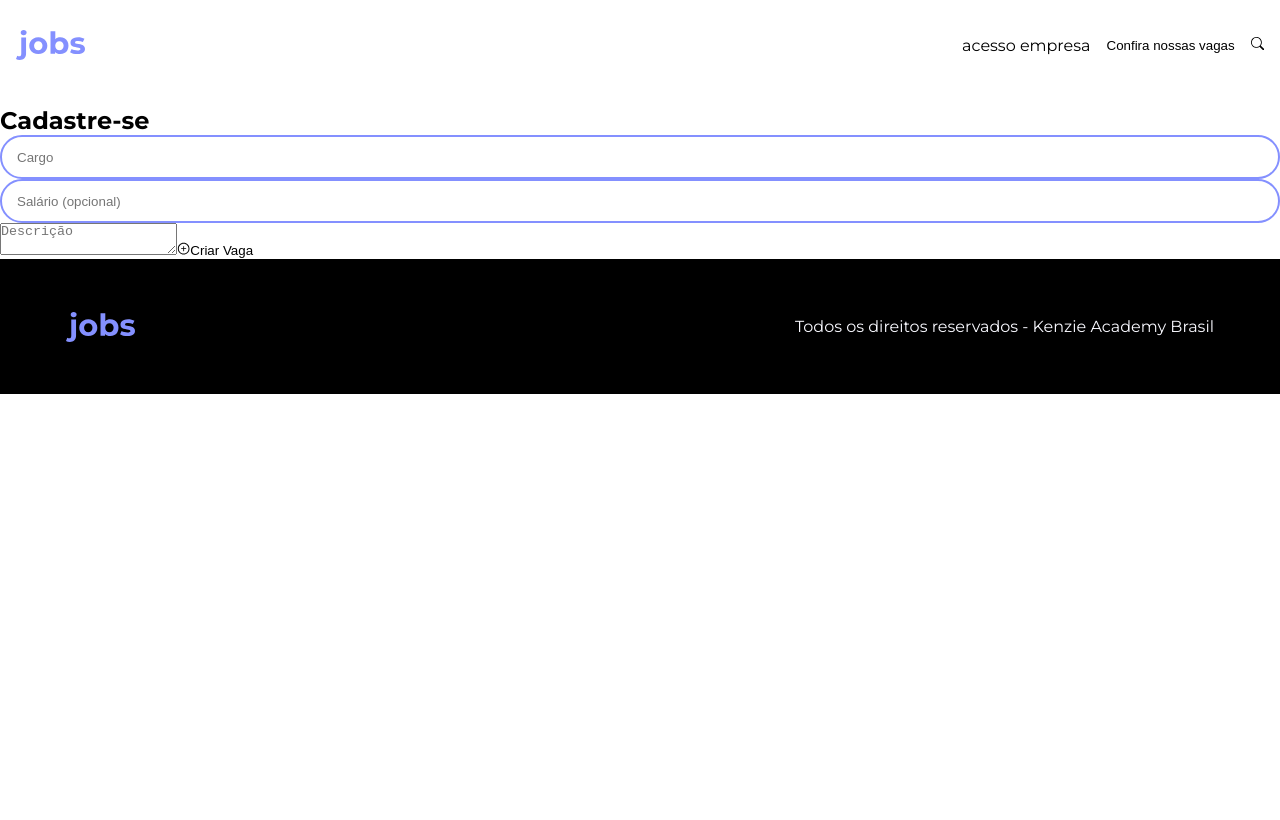
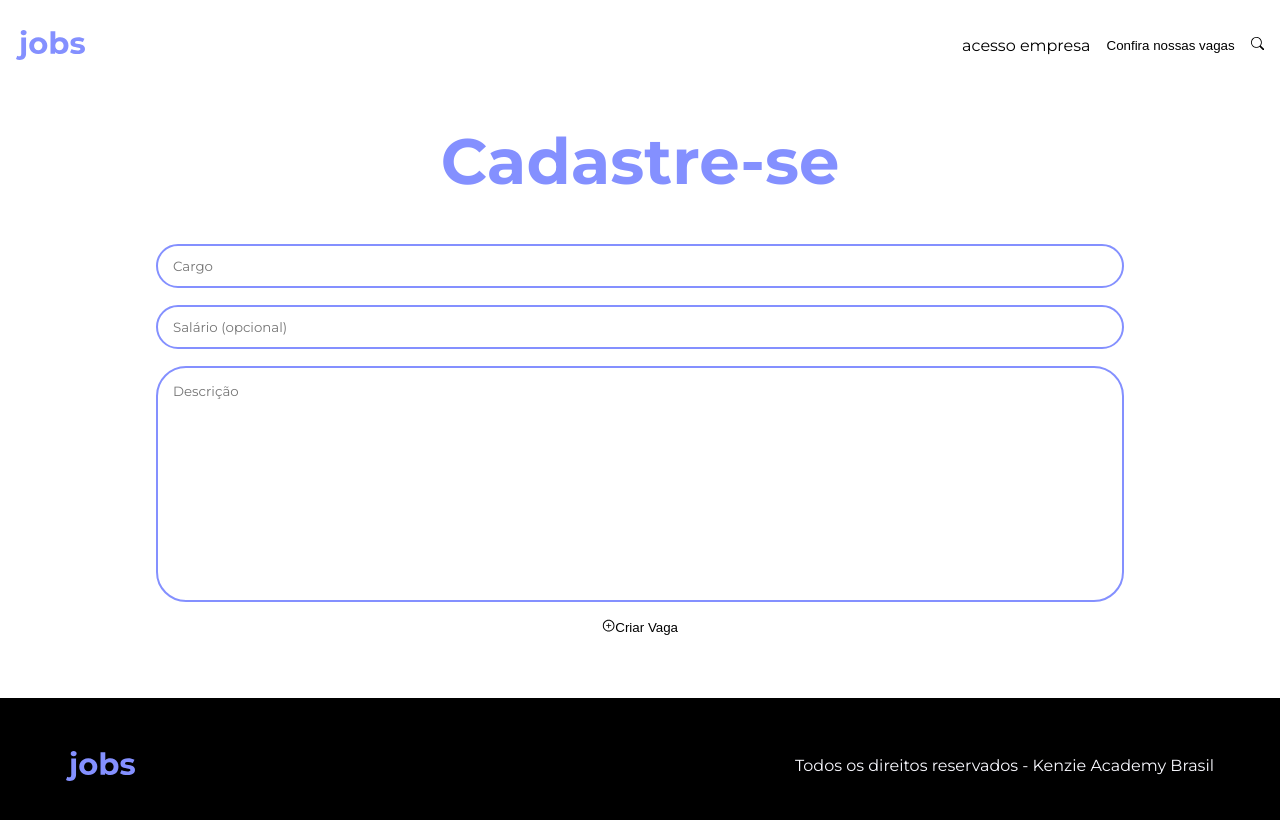
Before and after one commit to gusmfs/kenzie_jobs, a React (Vite) app: page /register in a window 1280 px wide. Shown: the top 820 px of the page. Built offline with nearby package versions, Linux system fonts and the light colour scheme.

Commit message:
style: RegisterPage

```diff
--- a/src/components/Form/index.jsx
+++ b/src/components/Form/index.jsx
@@ -1,3 +1,5 @@
+import styles from "./style.module.scss";
+
 export const Form = ({ children }) => {
-  return <form>{children}</form>;
+  return <form className={styles.formBox}>{children}</form>;
 };
--- /dev/null
+++ b/src/components/Form/style.module.scss
@@ -0,0 +1,5 @@
+.formBox {
+  display: flex;
+  flex-direction: column;
+  gap: 17px;
+}
--- a/src/components/Inputs/index.jsx
+++ b/src/components/Inputs/index.jsx
@@ -1,7 +1,6 @@
-export function Input({ label, type, register, disabled, placeholder }) {
+export function Input({ type, register, disabled, placeholder }) {
   return (
     <div>
-      <label>{label}</label>
       <input
         className="inputForm"
         type={type}
--- a/src/components/TextArea/index.jsx
+++ b/src/components/TextArea/index.jsx
@@ -1,8 +1,11 @@
-export const TextArea = ({ label, type, register, disabled, placeholder }) => {
+export const TextArea = ({ register, placeholder }) => {
   return (
     <>
-      <label>{label}</label>
-      <textarea placeholder={placeholder}></textarea>
+      <textarea
+        className="textArea"
+        placeholder={placeholder}
+        {...register}
+      ></textarea>
     </>
   );
 };
--- a/src/pages/RegisterPage/index.jsx
+++ b/src/pages/RegisterPage/index.jsx
@@ -3,14 +3,15 @@ import { Input } from "../../components/Inputs";
 import { TextArea } from "../../components/TextArea";
 import { DefaultTemplate } from "../DefaultTemplate";
 import { AiOutlinePlusCircle } from "react-icons/ai";
+import styles from "./style.module.scss";
 
 export const RegisterPage = () => {
   return (
     <>
       <DefaultTemplate>
-        <main>
-          <div>
-            <h2>Cadastre-se</h2>
+        <main className="container sm">
+          <div className={styles.registerBox}>
+            <h2 className="title one blue center">Cadastre-se</h2>
             <Form>
               <Input type="text" placeholder="Cargo" />
               <Input type="text" placeholder="Salário (opcional)" />
--- /dev/null
+++ b/src/pages/RegisterPage/style.module.scss
@@ -0,0 +1,6 @@
+.registerBox {
+  height: 70vh;
+  display: flex;
+  flex-direction: column;
+  gap: clamp(30px, 5vw, 44px);
+}
--- a/src/style/forms.scss
+++ b/src/style/forms.scss
@@ -4,4 +4,15 @@
   padding: 0 15px;
   border-radius: 255px;
   border: 2px solid var(--Blue);
+  font-family: var(--font-family);
 }
+
+.textArea {
+  width: 100%;
+  height: 236px;
+  padding: 15px;
+  border-radius: 30px;
+  border: 2px solid var(--Blue);
+  font-family: var(--font-family);
+  resize: none;
+}
--- a/src/style/typography.scss
+++ b/src/style/typography.scss
@@ -33,6 +33,10 @@
   &.white {
     color: var(--White);
   }
+
+  &.center {
+    text-align: center;
+  }
 }
 .paragraph {
   font-size: 18px;
```
